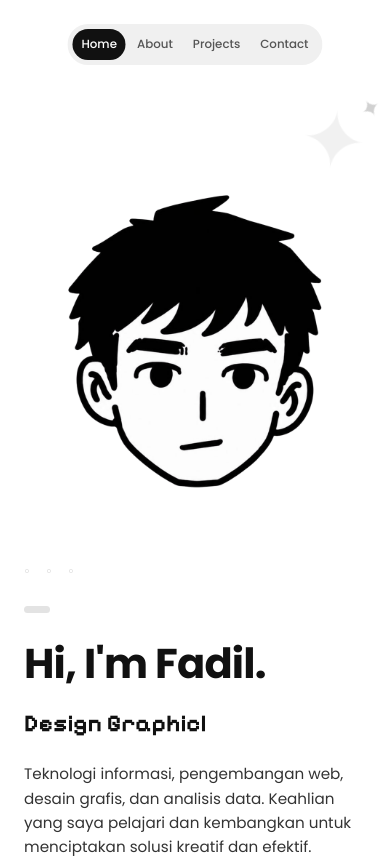
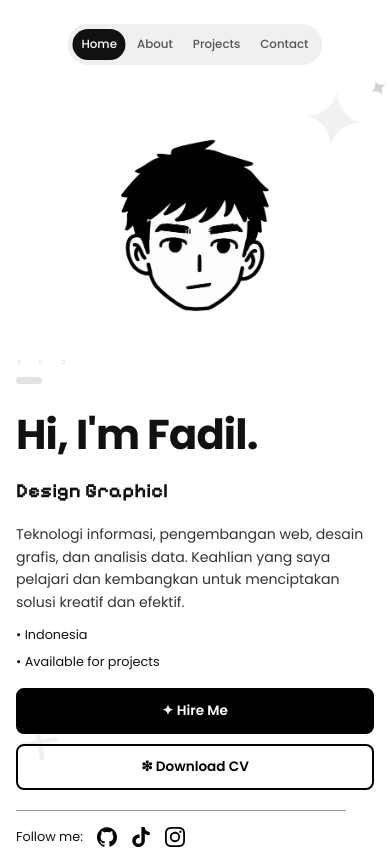
Before and after one commit to Fadil-pix/portofolio, a plain HTML site: page index.html in a window 390 px wide. Shown: the top 863 px of the page. Drawn offline with Linux system fonts and the light colour scheme.

Commit message:
mobile - overactig

```diff
--- a/css/hero.css
+++ b/css/hero.css
@@ -204,7 +204,8 @@
 @media (max-width: 800px) {
   .hero {
     grid-template-columns: 1fr;
-    padding-top: 110px;
+    padding: 100px 20px 60px;
+    gap: 28px;
   }
   .hero-art {
     order: -1;
@@ -213,6 +214,65 @@
     margin: 0 auto;
     max-width: 200px;
   }
+  .hero-image {
+    max-width: 260px;
+    aspect-ratio: 3/4;
+    border-radius: 16px;
+  }
+  .lead {
+    max-width: 100%;
+  }
+}
+
+@media (max-width: 480px) {
+  .hero {
+    padding: 90px 16px 48px;
+    gap: 20px;
+  }
+  .hero-image {
+    max-width: 200px;
+  }
+  .hero h2 {
+    font-size: 1.25rem;
+    min-height: 2rem;
+  }
+  .lead {
+    font-size: 0.88rem;
+  }
+  .meta {
+    flex-direction: column;
+    gap: 6px;
+    margin: 12px 0 16px;
+  }
+  .buttons {
+    flex-direction: column;
+    align-items: flex-start;
+    gap: 10px;
+  }
+  .btn {
+    width: 100%;
+    text-align: center;
+    justify-content: center;
+    display: flex;
+    align-items: center;
+    gap: 8px;
+  }
+  .follow {
+    gap: 14px;
+    font-size: 0.8rem;
+  }
+  hr {
+    margin: 20px 0 16px;
+  }
+}
+
+@media (max-width: 360px) {
+  .hero {
+    padding: 82px 14px 40px;
+  }
+  .hero-image {
+    max-width: 170px;
+  }
 }
 
 @media (prefers-reduced-motion: reduce) {
--- a/css/sections.css
+++ b/css/sections.css
@@ -131,9 +131,40 @@
   margin-bottom: 20px;
 }
 
+.buttons-contact {
+  display: flex;
+  flex-wrap: wrap;
+  gap: 12px;
+}
+
 /* --- Responsif --- */
 @media (max-width: 800px) {
   .about-grid {
     grid-template-columns: 1fr;
   }
+  .section {
+    padding: 70px 20px;
+  }
 }
+
+@media (max-width: 480px) {
+  .section {
+    padding: 56px 16px;
+  }
+  .title {
+    font-size: 1.6rem;
+  }
+  .buttons-contact {
+    flex-direction: column;
+    align-items: flex-start;
+  }
+  .cards {
+    grid-template-columns: 1fr;
+  }
+}
+
+@media (max-width: 360px) {
+  .section {
+    padding: 48px 14px;
+  }
+}
--- a/index.html
+++ b/index.html
@@ -178,6 +178,7 @@
       <section id="contact" class="section">
         <h2 class="title">Contact</h2>
         <p>Punya proyek atau ingin ngobrol? Kirim pesan lewat email.</p>
+        <div class="buttons-contact">
           <a
             href="mailto:muhammadfadilstemsend@gmail.com"
             class="btn btn-dark btn-icon"
@@ -208,6 +209,7 @@
             />
             WhatsApp
           </a>
+        </div>
       </section>
     </main>
 
```
Lines whose indentation alone changed are shown as unchanged.
